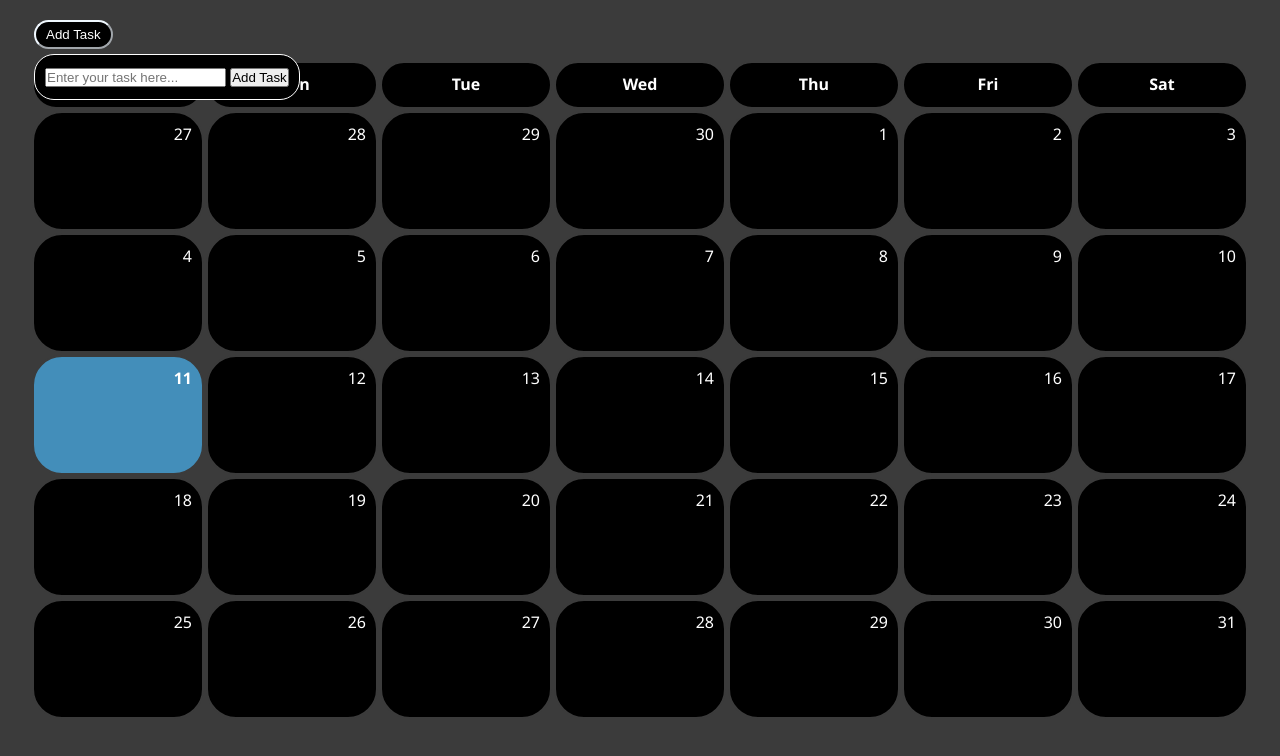
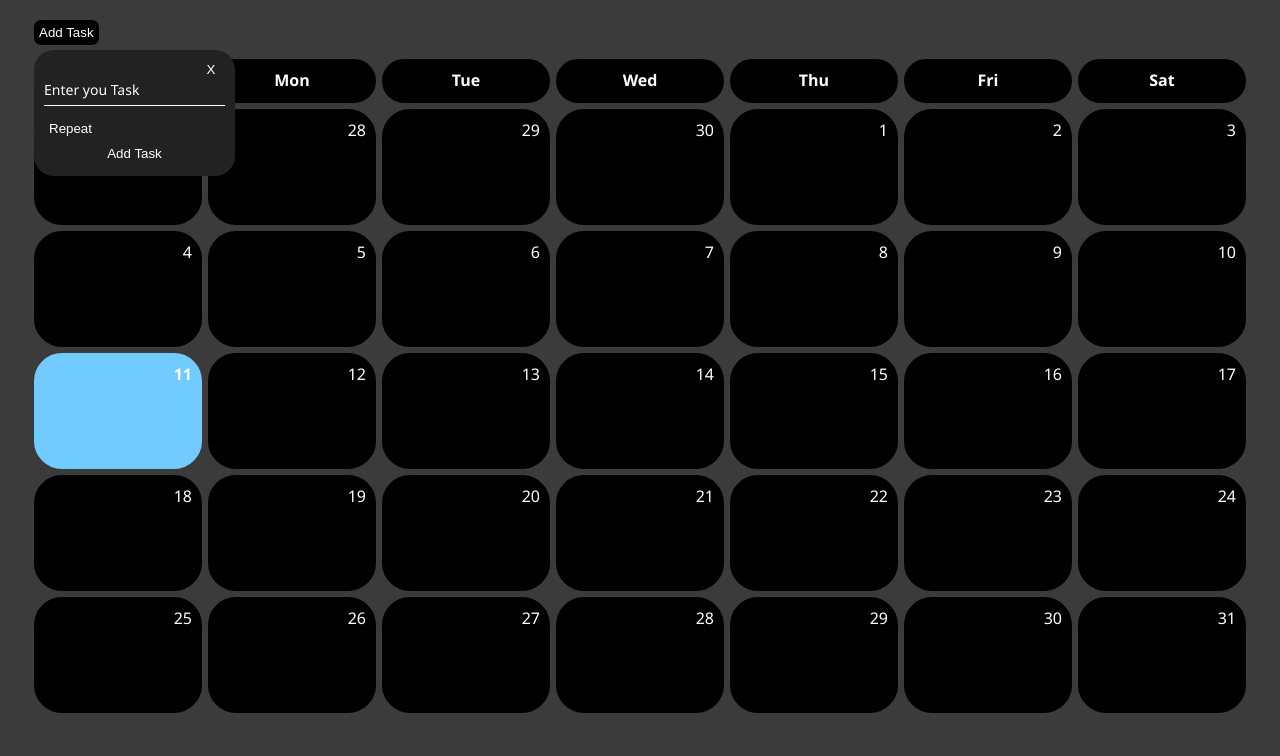
Before and after one commit to DodoPannathon/calendar-to-do, a website: page index.html in a window 1280 px wide. Both pictures are taken after a click on the button "Add Task". Drawn offline with Linux system fonts and the light colour scheme.

Commit message:
final display but unavailable

```diff
--- a/index.html
+++ b/index.html
@@ -8,7 +8,7 @@
 </head>
 <body>
     <div class="add-task">
-        <button id="add-task" onclick="displayaddtask()">Add Task</button>
+        <button id="displayaddtask" onclick="displayaddtask()">Add Task</button>
     </div>
     <div class="calendar">
         <table>
--- a/script.js
+++ b/script.js
@@ -8,20 +8,63 @@ document.addEventListener("DOMContentLoaded", () => {
             number.parentElement.classList.add("current-day");
         }
     });
-});function displayaddtask() {
+});
+function displayaddtask() {
     const form = document.createElement("form");
     const addtask = document.querySelector('.add-task')
     form.setAttribute("id", "addtaskform");
     form.innerHTML = `
-    <input type="text" id="task-input" placeholder="Enter your task here..." required>
-    <button type="submit">Add Task</button>
+    <div class="close">
+        <button id="close" type="button">X</button>
+    </div>
+    <div class="input-field">
+        <input type="text" id="task-input"required>
+        <label for="task-input">Enter you Task</label>
+    </div>
+    <button id="repeat-task" type="button" onclick="displayrepeat()">Repeat</button>
+    <button id="add-task" type="submit">Add Task</button>
     `
     form.style.position = 'fixed';
-    form.style.backgroundColor = 'black'
+    form.style.backgroundColor = '#222222'
     form.style.padding = '10px';
     form.style.borderRadius = '20px';
     form.style.zIndex = '10';
-    form.style.border = '1px solid white'
     form.style.marginTop = '5px'
     addtask.appendChild(form);
+
+    const close = form.querySelector("#close")
+    close.addEventListener('click', () => {
+        form.remove();
+    });
+};
+function displayrepeat() {
+    const repeat = document.createElement("div");
+    const form = document.querySelector('#addtaskform');
+    repeat.setAttribute("id", "repeat");
+    repeat.innerHTML = `
+    <div class="repeat-container">
+        <button type="button" class=" duration-repeat-button" id="repeat-day">Repeat every 1 day</button>
+    </div>
+    <div class="repeat-container">
+        <button type="button" class=" duration-repeat-button" id="repeat-week">Repeat every 1 week</button>
+    </div>
+    <div class="repeat-container">
+        <button type="button" class=" duration-repeat-button" id="repeat-month">Repeat every 1 month</button>
+    </div>
+    <div class="repeat-container">
+        <button type="button" class=" duration-repeat-button" id="repeat-custom">Custom Repeat</button>
+    </div>
+    `;
+    repeat.style.position = 'fixed';
+    repeat.style.backgroundColor = '#313131';
+    repeat.style.padding = '10px';
+    repeat.style.borderRadius = '20px';
+    repeat.style.zIndex = '10';
+    repeat.style.marginTop = '5px';
+    form.appendChild(repeat);
+
+    repeat.focus();
+    repeat.addEventListener('blur', () => {
+        repeat.remove();
+    });
 }
--- a/styles.css
+++ b/styles.css
@@ -4,13 +4,14 @@
     margin: 0;
     padding: 0;
     box-sizing: border-box;
-    overflow: hidden;
+    /* overflow: hidden; */
 }
 body {
     font-family: "Noto Sans Thai", sans-serif;
     background-color: #3b3b3b;
     color: white;
     padding: 20px;
+    pointer-events: none;
 }
 .calendar {
     display: flex;
@@ -43,20 +44,25 @@ td {
     right: 10px;
 }
 .current-day {
-    background-color: #438eba;
+    background-color: #71cbff;
     color: white;
     font-weight: bold;
 }
 .add-task {
     margin-left: 14px;
 }
-#add-task {
+#displayaddtask {
     background-color: black;
     color: white;
-    border-color: aliceblue;
-    border-radius: 20px;
-    padding: 5px 10px;
+    border-radius: 7px;
+    /* border: 1px solid aliceblue; */
+    border: none;
+    padding: 5px;
     cursor: pointer;
+    pointer-events: all;
+}
+#displayaddtask:hover {
+    background-color: #5d5d5d;
 }
 #task-form {
     z-index: 10;
@@ -64,3 +70,88 @@ td {
     position: absolute;
     border: 1px solid white;
 }
+.close {
+    position: relative;
+    #close {
+        position: absolute;
+        right: 2%;
+        background: transparent;
+        color: white;
+        border: none;
+        cursor: pointer;
+        padding: 2px 6px;
+        pointer-events: all;
+    }
+    #close:hover {
+        background-color: red;
+    }
+}
+.input-field {
+    position: relative;
+    border-bottom: 1px solid white;
+    margin-top: 15px;
+    margin-bottom: 10px;
+    label {
+        position: absolute;
+        top: 50%;
+        transform: translateY(-50%);
+        left: 0;
+        font-size: 14px;
+        transition: 0.3s ease;
+    }
+    input {
+        width: 100%;
+        height: 30px;
+        background: transparent;
+        border: none;
+        outline: none;
+        font-size: 14px;
+        color: white;
+        pointer-events: all;
+    }
+    input:focus~label,input:valid~label {
+        font-size: 0.7rem;
+        top: 10px;
+        transform: translateY(-150%);
+    }
+}
+#repeat-task {
+    cursor: pointer;
+    background-color: transparent;
+    color: white;
+    border: none;
+    padding: 5px;
+    border-radius: 7px;
+    pointer-events: all;
+}
+#repeat-task:hover {
+    background-color: #3b3b3b;
+}
+#add-task {
+    position: relative;
+    left: 50%;
+    transform: translatex(-50%);
+    cursor: pointer;
+    background-color: transparent;
+    color: white;
+    border: none;
+    padding: 5px;
+    border-radius: 7px;
+    pointer-events: all;
+    display: block;
+}
+#add-task:hover {
+    background-color: #3b3b3b;
+}
+.duration-repeat-button {
+    cursor: pointer;
+    background-color: transparent;
+    color: white;
+    border: none;
+    padding: 5px;
+    border-radius: 7px;
+    pointer-events: all;
+}
+.duration-repeat-button:hover {
+    background-color: #3b3b3b;
+}
```
